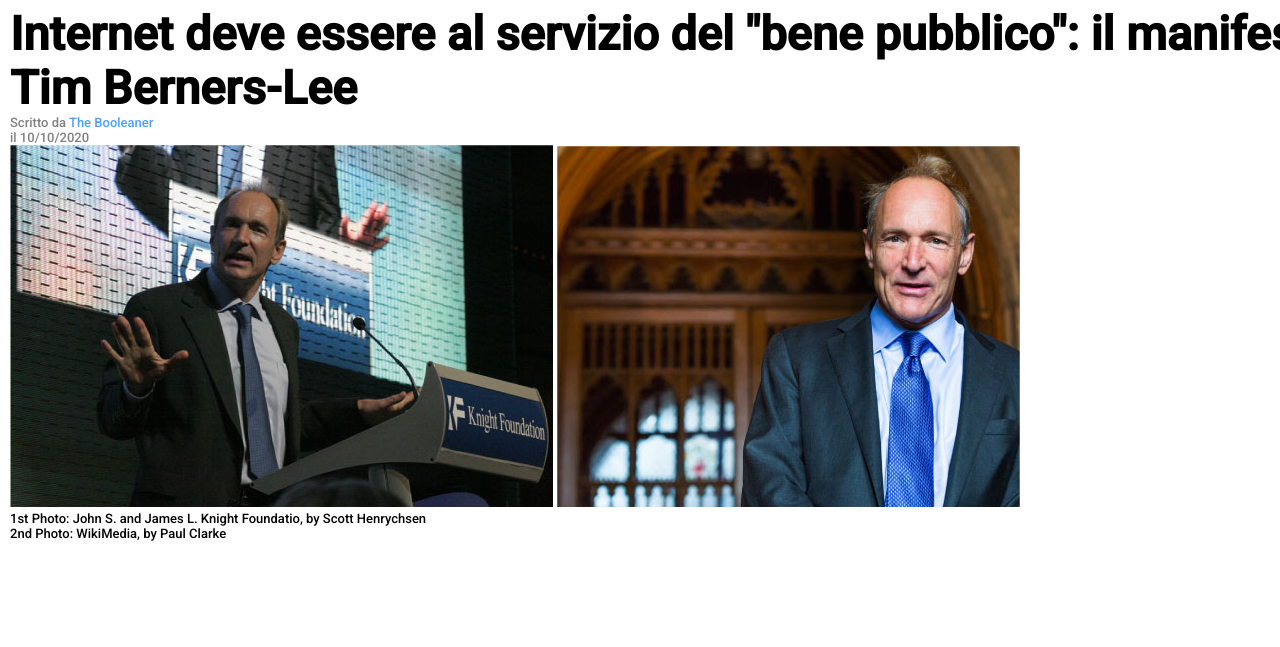
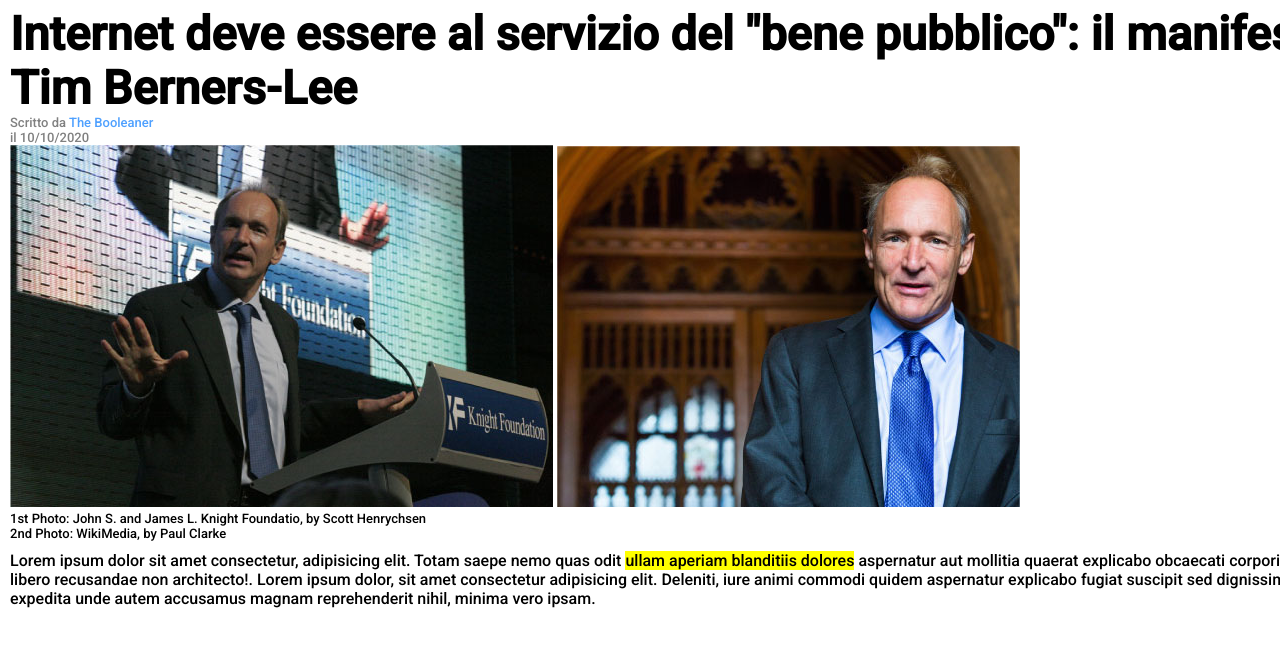
Before and after one commit to alessandroiero/html-css-booleaner, a plain HTML site: page index.html in a window 1280 px wide. Shown: the part 103-750 px from the top of the page. Drawn offline with Linux system fonts and the light colour scheme.

Commit message:
Terza Section

```diff
--- a/css/style.css
+++ b/css/style.css
@@ -46,3 +46,12 @@ font-size: 40px;
     font-size: small;
 }
 /* /Seconda Section */
+
+/* Terza Section */
+.bio-uno{
+padding: 10px 0px;
+}
+.span-yellow{
+    background-color: yellow;
+}
+/* /Terza Section */
--- a/index.html
+++ b/index.html
@@ -48,8 +48,18 @@
                     </div>
                 </section>
                 <!-- /Seconda Section -->
-                <section></section>
-                <section></section>
+
+                <!-- Terza Section -->
+                <section>
+                    <div class="bio-uno">
+                        <p>Lorem ipsum dolor sit amet consectetur, adipisicing elit. Totam saepe nemo quas odit <span class="span-yellow">ullam aperiam blanditiis dolores</span> aspernatur aut mollitia quaerat explicabo obcaecati corporis incidunt. At libero recusandae non architecto!. Lorem ipsum dolor, sit amet consectetur adipisicing elit. Deleniti, iure animi commodi quidem aspernatur explicabo fugiat suscipit sed dignissimos, impedit expedita unde autem accusamus magnam reprehenderit nihil, minima vero ipsam.</p>
+                    </div>
+                </section>
+                <!-- /Terza Section -->
+
+                <section>
+
+                </section>
                 <section></section>
                 <section></section>
             </article>
```
